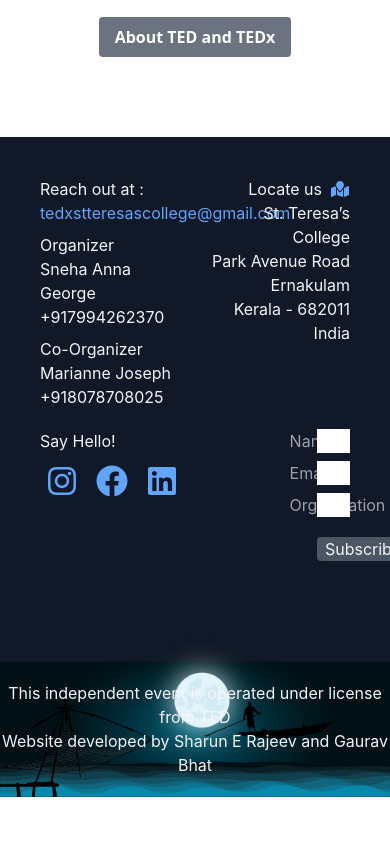
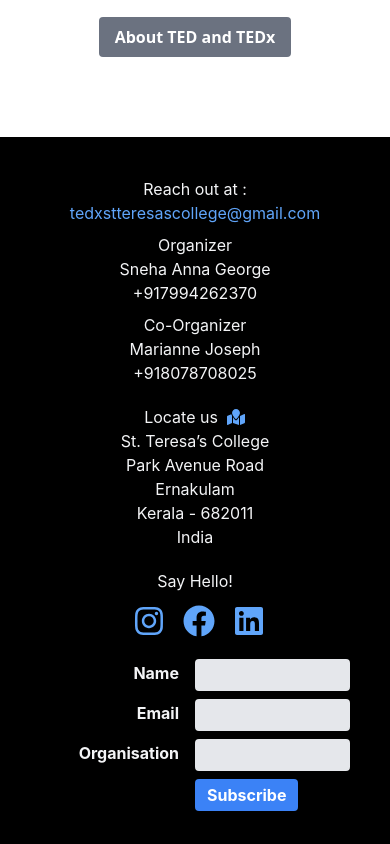
Before and after one commit to TEDxStTeresasCollege-Website/frontend, a Next.js app: page / in a window 390 px wide. Shown: the part 3520-4364 px from the top of the page. Built offline with nearby package versions, Linux system fonts and the light colour scheme.

Commit message:
Footer Mobile Fix

```diff
--- a/components/Footer.js
+++ b/components/Footer.js
@@ -5,7 +5,7 @@
 
 const Footer = () => {
     return (
-        <footer className="text-gray-100 relative bg-gray-900 -z-30 min-h-full">
+        <footer className="text-gray-100 relative bg-black -z-30 min-h-full">
 
             <div className="absolute -z-20 bottom-0"><img className="bg-cover" src="/footer/footer.png"></img></div>
             <div className="absolute -z-10 w-1/3 right-14 bottom-14"><img src="/footer/boat.png"></img></div>
@@ -15,8 +15,8 @@
                 <p className="text-sm">This quaint fishing hamlet is a must-visit for experiencing Kerala's culture and delectable cuisine in its raw form.</p>
                 <p className="text-sm">Sea sparkle (കവര്) along the backwaters abutting the Arabian sea, dotted with Chinese fishing nets paints a charming picture.</p>
             </div>
-            <div className="grid grid-cols-2 gap-5 p-10">
-                <div className="">
+            <div className="grid grid-cols-1 md:grid-cols-2 gap-5 p-10">
+                <div className="text-center md:text-left">
                     Reach out at :
                     <div className="text-blue-400"><a href="">tedxstteresascollege@gmail.com</a></div>
                     <div className="py-2">
@@ -30,7 +30,7 @@
                         <a href="tel:+918078708025">+918078708025</a><br />
                     </div>
                 </div>
-                <div className="text-right">
+                <div className="text-center md:text-right">
                     <a href="https://goo.gl/maps/oNWWs5diruyXFeVe6">
                         Locate us
                         <span><FontAwesomeIcon icon={faMapMarked} className="text-blue-400 ml-2" fixedWidth /></span>
@@ -39,31 +39,53 @@
                         St. Teresa’s College<br />Park Avenue Road<br />Ernakulam<br />Kerala - 682011<br />India<br />
                     </div>
                 </div>
-                <div className="text-left">
+                <div className="text-center md:text-left">
                     Say Hello!
-                    <div className="flex justify-start gap-3 mt-3 -m-">
+                    <div className="flex justify-center md:justify-start gap-3 mt-3 -m-">
                         <a href="https://instagram.com/tedxst_teresascollege"><span><FontAwesomeIcon icon={faInstagram} className="text-blue-400 ml-2" size="2x" /></span></a>
                         <a href="https://www.facebook.com/Tedxstteresascollege-102464092186247/"><span><FontAwesomeIcon icon={faFacebook} className="text-blue-400 ml-2" size="2x" /></span></a>
                         <a href="https://www.linkedin.com/company/tedxstteresascollege"><span><FontAwesomeIcon icon={faLinkedin} className="text-blue-400 ml-2" size="2x" /></span></a>
                     </div>
                 </div>
                 <div className="">
-                    <form method="POST" className="w-5/12 grid grid-cols-5 gap-2 ml-auto">
-                        <label className="text-gray-400 col-span-2 text-center">Name</label>
-                        <input type="email" name="text" className="px-2 col-span-3" />
-                        <label className="text-gray-400 col-span-2 text-center">Email</label>
-                        <input type="email" name="email" className="px-2 col-span-3" />
-                        <label className="text-gray-400 col-span-2 text-center">Organisation</label>
-                        <input type="email" name="email" className="px-2 col-span-3" />
-                        <div className="col-start-3">
-                            <button type="submit" className="rounded bg-gray-600 px-2 mt-3">Subscribe</button>
+                    <form action="\home" className="w-full max-w-sm md:ml-auto">
+                        <div className="flex items-center mb-2">
+                            <div className="w-1/2">
+                                <label className="block text-gray-100 font-bold text-right mb-1 md:mb-0 pr-4" htmlFor="inline-full-name"> Name </label>
+                            </div>
+                            <div className="w-1/2">
+                                <input className="bg-gray-200 appearance-none border-2 border-gray-200 rounded w-full py-1 px-3 text-gray-700 leading-tight focus:outline-none focus:bg-white focus:border-purple-500" id="inline-full-name" type="text" />
+                            </div>
+                        </div>
+                        <div className="flex items-center mb-2">
+                            <div className="w-1/2">
+                                <label className="block text-gray-100 font-bold text-right mb-1 md:mb-0 pr-4" htmlFor="inline-password"> Email </label>
+                            </div>
+                            <div className="w-1/2">
+                                <input className="bg-gray-200 appearance-none border-2 border-gray-200 rounded w-full py-1 px-3 text-gray-700 leading-tight focus:outline-none focus:bg-white focus:border-purple-500" id="inline-email" type="email" />
+                            </div>
+                        </div>
+                        <div className="flex items-center mb-2">
+                            <div className="w-1/2">
+                                <label className="block text-gray-100 font-bold text-right mb-1 md:mb-0 pr-4" htmlFor="inline-password"> Organisation </label>
+                            </div>
+                            <div className="w-1/2">
+                                <input className="bg-gray-200 appearance-none border-2 border-gray-200 rounded w-full py-1 px-3 text-gray-700 leading-tight focus:outline-none focus:bg-white focus:border-purple-500" id="inline-organisation" type="text" />
+                            </div>
+                        </div>
+                        <div className="flex items-center">
+                            <div className="w-1/2"></div>
+                            <div className="w-1/2">
+                                <input className="ml-auto shadow bg-blue-500 hover:bg-purple-400 focus:shadow-outline focus:outline-none text-white font-bold py-1 px-3 rounded" type="button" value="Subscribe" />
+                            </div>
                         </div>
                     </form>
                 </div>
             </div>
 
-            <div className="text-center mx-auto pt-20 pb-5">
-                This independent event is operated under license from TED<br /> Website developed by <a href="">Sharun E Rajeev</a> and <a href="">Gaurav Bhat</a>
+            <div className="text-center mx-auto pt-20 pb-5 w-full md:1/2 px-2">
+                This independent event is operated under license from TED<br />
+                Website developed by <a href="">Sharun E Rajeev</a> and <a href="">Gaurav Bhat</a>
             </div>
 
         </footer>
```
